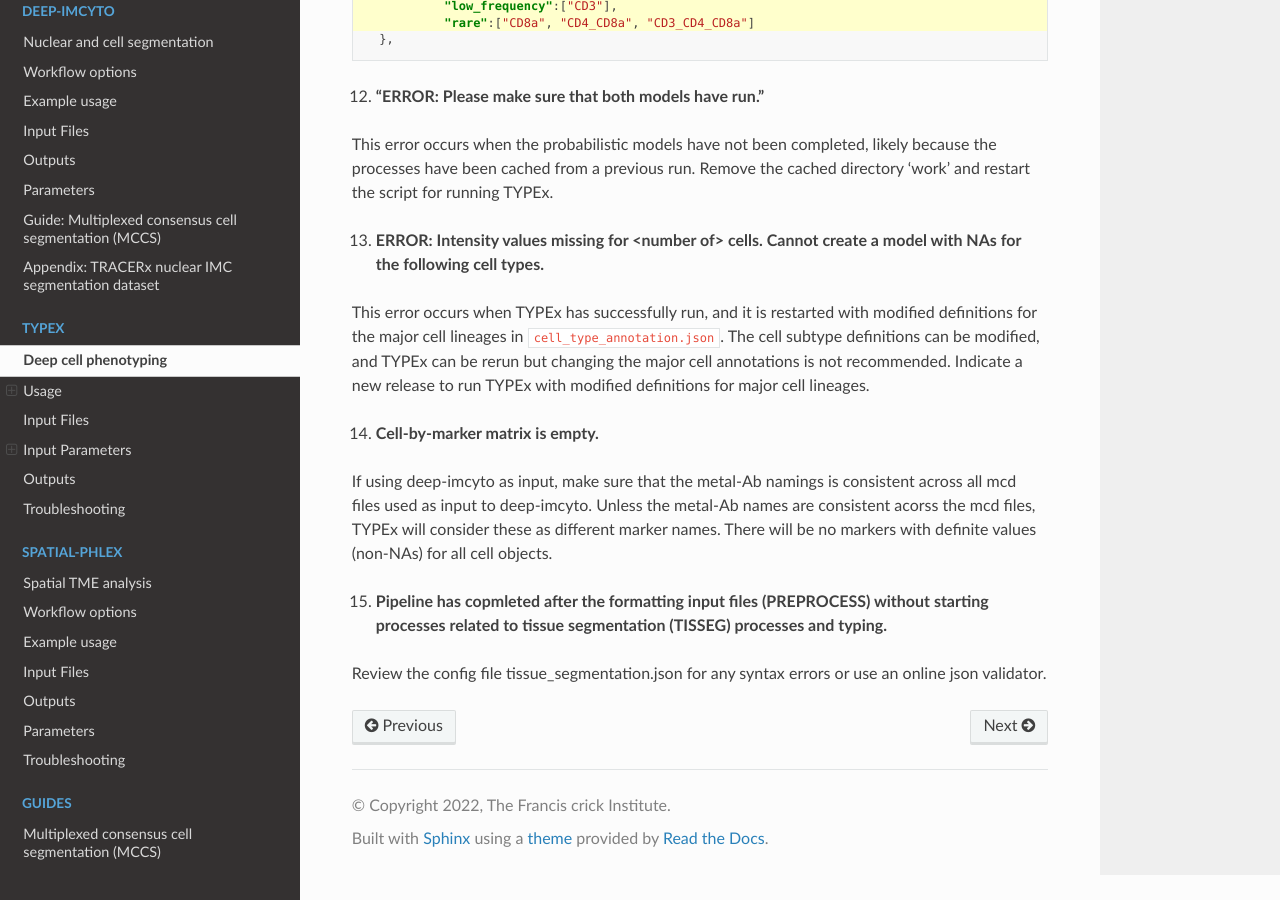
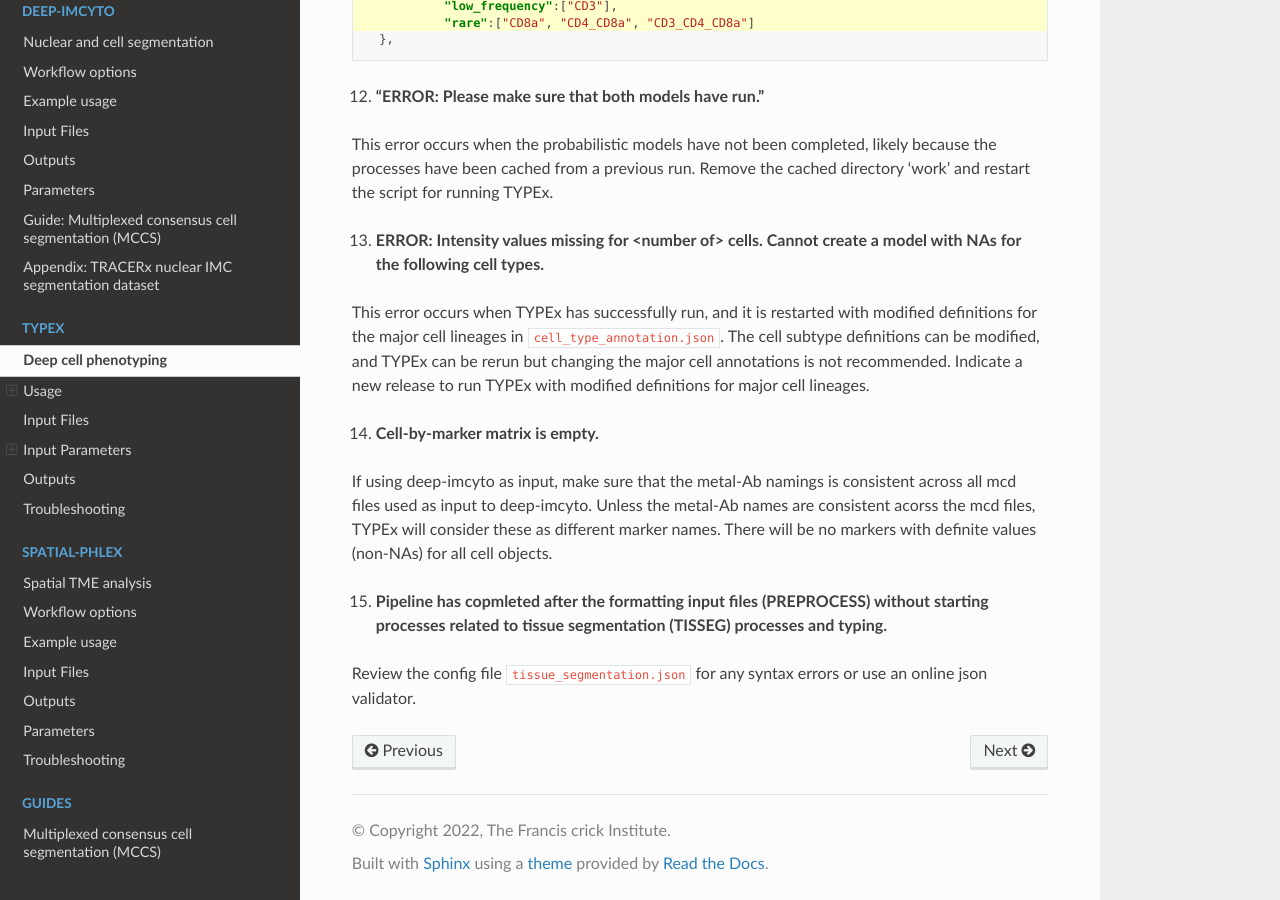
Before and after one commit to FrancisCrickInstitute/TRACERx-PHLEX, a Sphinx documentation site: the page built from docs/source/TYPEx.rst, in a window 1280 px wide and 900 px high, scrolled down 7908 px. Built offline with Sphinx 7.4.7 and the Read the Docs theme 2.0.0, drawn with Linux system fonts in a browser that asks for light colours.

Commit message:
Troubleshooting tisseg

```diff
--- a/docs/source/TYPEx.rst
+++ b/docs/source/TYPEx.rst
@@ -332,4 +332,4 @@ If using deep-imcyto as input, make sure that the metal-Ab namings is consistent
 
 15. **Pipeline has copmleted after the formatting input files (PREPROCESS) without starting processes related to tissue segmentation (TISSEG) processes and typing.**
 
-Review the config file tissue_segmentation.json for any syntax errors or use an online json validator.
+Review the config file ``tissue_segmentation.json`` for any syntax errors or use an online json validator.
```
